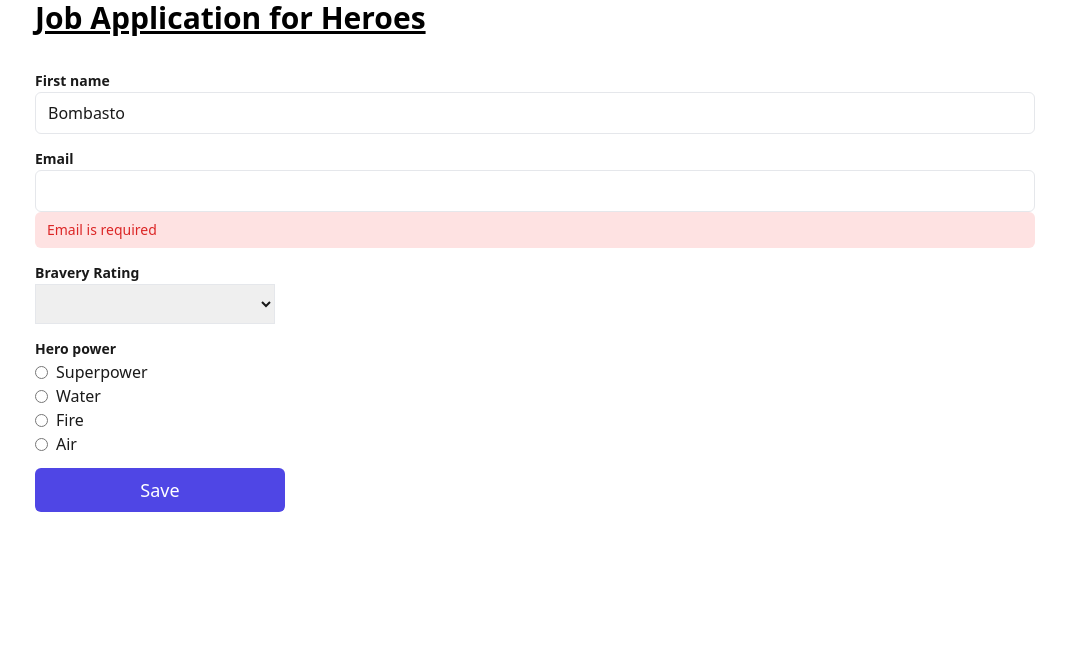
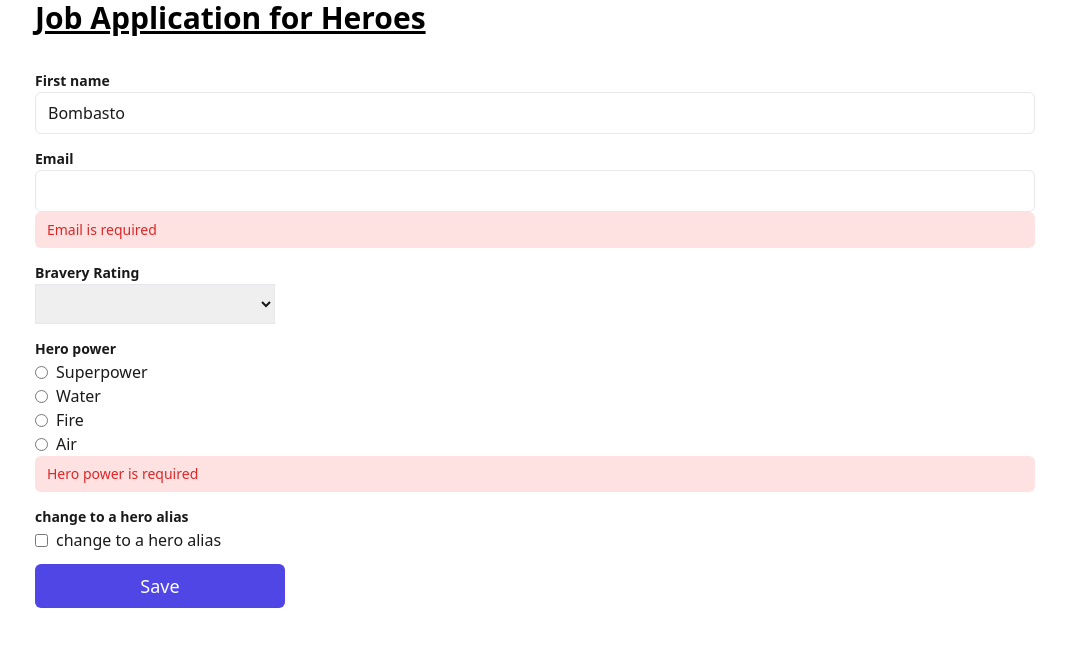
Before and after one commit to HenryAprendo/dynamic-form-design, an Angular app: page / in a window 1280 px wide. Shown: the top 646 px of the page, without its empty margins (105-1171 px from the left). Built offline with nearby package versions, Linux system fonts and the light colour scheme.

Commit message:
Clase para checkbox, maquetado e implementación. El checkbox implica el recibir booleanos como valor, por tanto es necesario adecuar el tipo de la clase base QuestionBase en su implementación tanto como instancia y tipado

```diff
--- a/src/app/base-class/question-base.ts
+++ b/src/app/base-class/question-base.ts
@@ -17,7 +17,7 @@ export class QuestionBase<T> {
   label: string;
 
   /**
-   * Define si el control tiene un valor requerido y agrega un
+   * Define si el control tiene un valor requerido y agrega un validador required
    */
   required: boolean;
 
--- a/src/app/components/dynamic-form-question/dynamic-form-question.component.html
+++ b/src/app/components/dynamic-form-question/dynamic-form-question.component.html
@@ -28,7 +28,7 @@
     </select>
 
     <!-- Radio button -->
-    <div *ngSwitchCase="'radiobtn'">
+    <fieldset *ngSwitchCase="'radiobtn'">
       <div *ngFor="let opt of question.options" class="flex items-center gap-x-2">
         <input
           type="radio"
@@ -38,7 +38,15 @@
         />
         <label>{{opt.value}}</label>
       </div>
-    </div>
+    </fieldset>
+
+    <!-- Checkbox -->
+    <fieldset *ngSwitchCase="'checkbox'" >
+      <div class="flex items-center gap-x-2">
+        <input [type]="question.type" [id]="question.key" [name]="question.key" [formControlName]="question.key" >
+        <label [attr.for]="question.key">{{question.label}}</label>
+      </div>
+    </fieldset>
 
   </div>
   <div *ngIf="!isValid" class="text-sm text-red-600 bg-red-100 px-3 py-2 rounded-md" >{{question.label}} is required</div>
--- a/src/app/components/dynamic-form-question/dynamic-form-question.component.ts
+++ b/src/app/components/dynamic-form-question/dynamic-form-question.component.ts
@@ -13,7 +13,7 @@ import { FormGroup, ReactiveFormsModule } from '@angular/forms';
 })
 export class DynamicFormQuestionComponent {
 
-  @Input({ required: true }) question!: QuestionBase<string>;
+  @Input({ required: true }) question!: QuestionBase<string|boolean>;
 
   @Input() form!: FormGroup;
 
--- a/src/app/components/dynamic-form/dynamic-form.component.html
+++ b/src/app/components/dynamic-form/dynamic-form.component.html
@@ -10,6 +10,6 @@
   </form>
 
   <div *ngIf="payLoad">
-    <strong>Saved the following values</strong>{{payLoad}}
+    <strong>Saved the following values: </strong>{{payLoad}}
   </div>
 </div>
--- a/src/app/components/dynamic-form/dynamic-form.component.ts
+++ b/src/app/components/dynamic-form/dynamic-form.component.ts
@@ -17,13 +17,13 @@ export class DynamicFormComponent implements OnInit {
 
   private qcs = inject(QuestionControlService);
 
-  @Input() questions: QuestionBase<string>[] | null = [];
+  @Input() questions: QuestionBase<string|boolean>[] | null = [];
 
   form!:FormGroup;
   payLoad = '';
 
   ngOnInit(): void {
-    this.form = this.qcs.toFormGroup(this.questions as QuestionBase<string>[]);
+    this.form = this.qcs.toFormGroup(this.questions as QuestionBase<string|boolean>[]);
   }
 
   onSubmit(){
--- a/src/app/services/question-control.service.ts
+++ b/src/app/services/question-control.service.ts
@@ -13,7 +13,7 @@ export class QuestionControlService {
    * @param questions Instancias del tipo QuestionBase(TextBoxQuestion,DropdownQuestion)
    * @returns Un grupo de formulario
    */
-  toFormGroup(questions:QuestionBase<string>[]): FormGroup<any> {
+  toFormGroup(questions:QuestionBase<string|boolean>[]): FormGroup<any> {
     const group: any = {};
 
     questions.forEach(question => {
--- a/src/app/services/question.service.ts
+++ b/src/app/services/question.service.ts
@@ -3,6 +3,7 @@ import { QuestionBase } from '../base-class/question-base';
 import { DropdownQuestion } from '../type-of-controls/dropdown-question';
 import { TextBoxQuestion } from '../type-of-controls/text-box-question';
 import { RadioButtonQuestion } from '../type-of-controls/radio-button-question';
+import { CheckBoxQuestion } from '../type-of-controls/check-box-question';
 import { of } from 'rxjs';
 
 @Injectable({
@@ -11,7 +12,8 @@ import { of } from 'rxjs';
 export class QuestionService {
 
   getQuestions(){
-    const questions: QuestionBase<string>[] = [
+    const questions: QuestionBase<string|boolean>[] = [
+
       new DropdownQuestion({
         key: 'brave',
         label: 'Bravery Rating',
@@ -43,6 +45,7 @@ export class QuestionService {
       new RadioButtonQuestion({
         key: 'power',
         label: 'Hero power',
+        required: true,
         options: [
           { key: 'superpower', value: 'Superpower'},
           { key: 'water', value: 'Water'},
@@ -52,6 +55,14 @@ export class QuestionService {
         order: 4
       }),
 
+      new CheckBoxQuestion({
+        key: 'aliasForName',
+        label: 'change to a hero alias',
+        type: 'checkbox',
+        value: false,
+        order: 5
+      })
+
     ];
 
     return of(questions.sort((a,b) => a.order - b.order));
--- /dev/null
+++ b/src/app/type-of-controls/check-box-question.ts
@@ -0,0 +1,7 @@
+import { QuestionBase } from '../base-class/question-base';
+
+export class CheckBoxQuestion extends QuestionBase<boolean> {
+
+  override controlType = 'checkbox';
+
+}
--- a/src/app/type-of-controls/radio-button-question.ts
+++ b/src/app/type-of-controls/radio-button-question.ts
@@ -5,3 +5,8 @@ export class RadioButtonQuestion extends QuestionBase<string> {
   override controlType = 'radiobtn';
 
 }
+
+/**
+ * En los controles radio button, se debe colocar la propiedad 'type' directamente sin usar Property binding, de lo contrario
+ * daria el valor de la opcion seleccionada.
+ */
```
Also changed, not shown: 1 other file (tests, documents, lock files or other folders).
